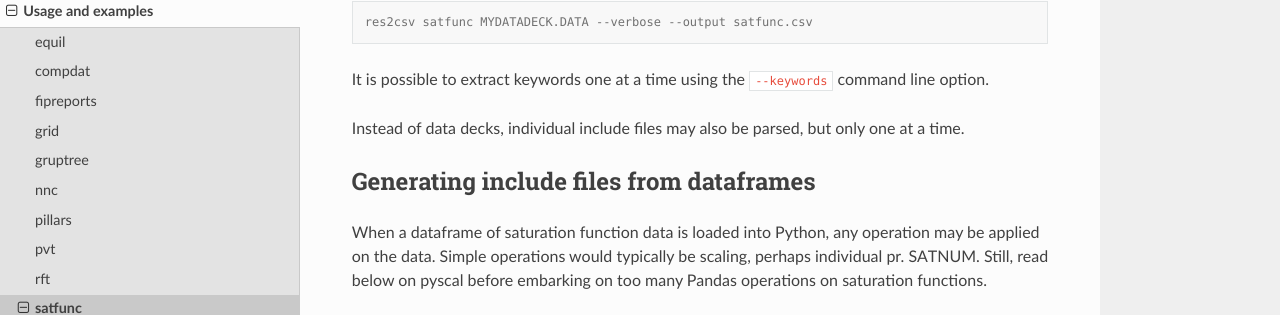
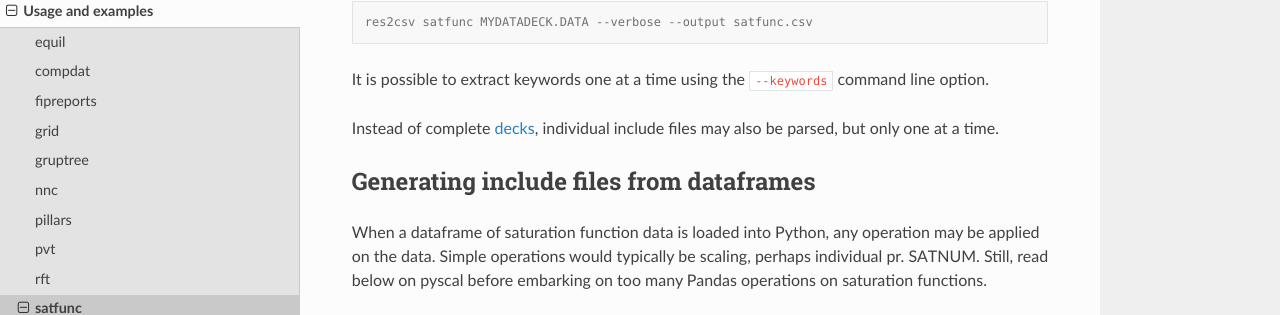
Before and after one commit to equinor/res2df, a Sphinx documentation site: the page built from docs/usage/satfunc.rst, in a window 1280 px wide and 900 px high, scrolled down 926 px. Shown: the part 139-454 px from the top of the window. Built offline with Sphinx 7.4.7 and the Read the Docs theme 2.0.0, drawn with Linux system fonts in a browser that asks for light colours; pages that are not in the unit, such as notebooks, are missing from menus; the version number could not be read and is left out.

Commit message:
Fix satfunc doc wording

```diff
--- a/docs/usage/satfunc.rst
+++ b/docs/usage/satfunc.rst
@@ -33,7 +33,7 @@ Alternatively, the same data can be produced as a CSV file using the command lin
 It is possible to extract keywords one at a time using the ``--keywords`` command
 line option.
 
-Instead of data decks, individual include files may also be parsed, but
+Instead of complete :term:`decks <deck>`, individual include files may also be parsed, but
 only one at a time.
 
 Generating include files from dataframes
```
